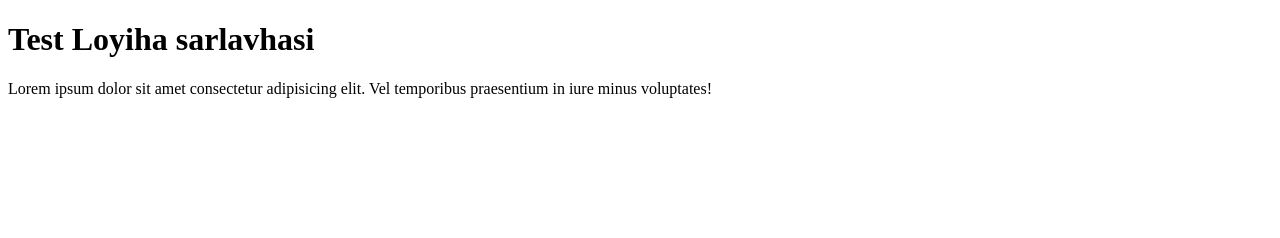
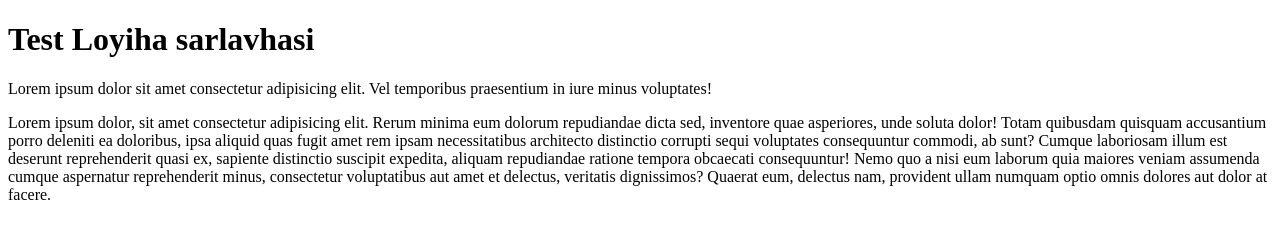
Before and after one commit to dhpcode/test-loyiha, a plain HTML site: page index.html in a window 1280 px wide. Drawn offline with Linux system fonts and the light colour scheme.

Commit message:
Yangi paragraf yaratdik

```diff
--- a/index.html
+++ b/index.html
@@ -10,6 +10,16 @@
 <body>
   <h1>Test Loyiha sarlavhasi</h1>
   <p>Lorem ipsum dolor sit amet consectetur adipisicing elit. Vel temporibus praesentium in iure minus voluptates!</p>
+
+  <div>
+    Lorem ipsum dolor, sit amet consectetur adipisicing elit. Rerum minima eum dolorum repudiandae dicta sed, inventore
+    quae asperiores, unde soluta dolor! Totam quibusdam quisquam accusantium porro deleniti ea doloribus, ipsa aliquid
+    quas fugit amet rem ipsam necessitatibus architecto distinctio corrupti sequi voluptates consequuntur commodi, ab
+    sunt? Cumque laboriosam illum est deserunt reprehenderit quasi ex, sapiente distinctio suscipit expedita, aliquam
+    repudiandae ratione tempora obcaecati consequuntur! Nemo quo a nisi eum laborum quia maiores veniam assumenda cumque
+    aspernatur reprehenderit minus, consectetur voluptatibus aut amet et delectus, veritatis dignissimos? Quaerat eum,
+    delectus nam, provident ullam numquam optio omnis dolores aut dolor at facere.
+  </div>
 </body>
 
 </html>
```
